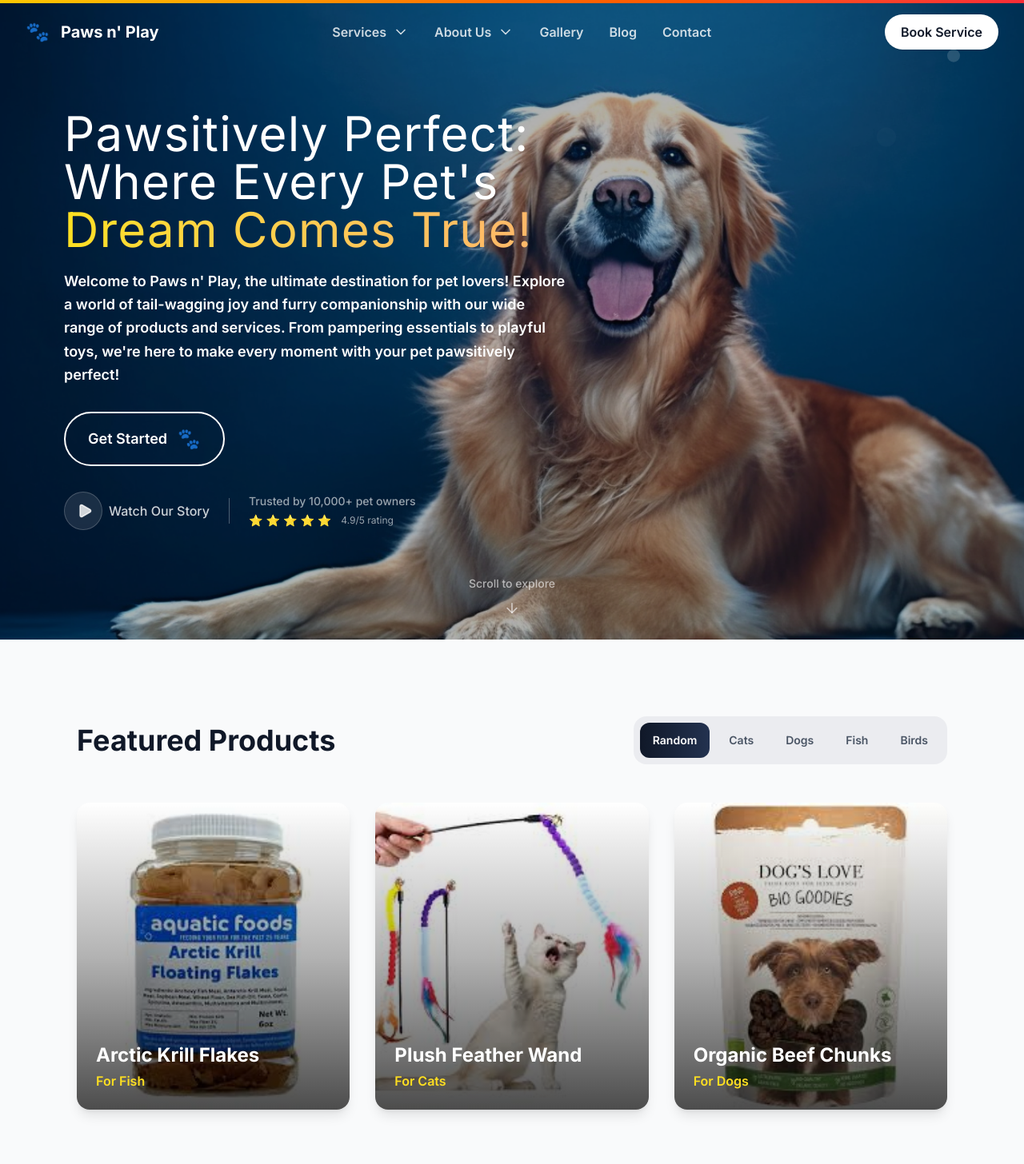
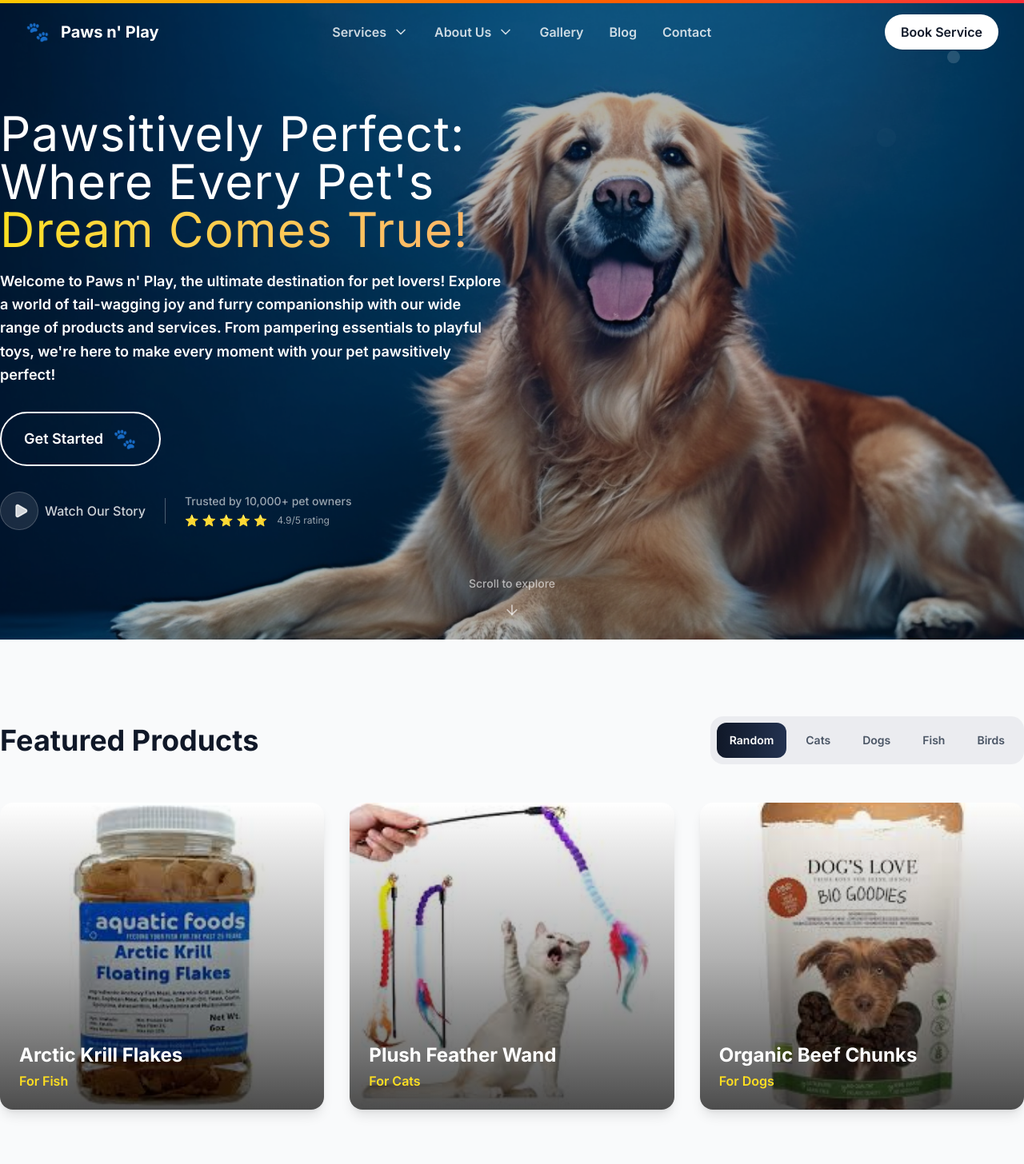
Before and after one commit to DTcode22/pawsnplay, a Next.js app: page / in a window 1280 px wide. Shown: the top 1456 px of the page at 80% size. Built offline with nearby package versions, Linux system fonts and the light colour scheme.

Commit message:
fix: added custom 1440px size to all sections

```diff
--- a/src/components/layout/Navbar.tsx
+++ b/src/components/layout/Navbar.tsx
@@ -47,7 +47,7 @@ const Navbar = () => {
       transition={{ duration: 0.5 }}
     >
       <div className="flex flex-col justify-center items-center h-20">
-        <div className="flex justify-between items-center w-full max-w-[1280px] px-8">
+        <div className="flex justify-between items-center w-full max-w-[1440px] px-8">
           {/* Logo */}
           <motion.div
             className="flex items-center gap-3 cursor-pointer"
--- a/src/components/sections/AboutSection.tsx
+++ b/src/components/sections/AboutSection.tsx
@@ -6,7 +6,7 @@ import { ScrollReveal } from '../animations/ScrollReveal';
 const AboutSection = () => {
   return (
     <section id="about" className="py-24 bg-white">
-      <Container>
+      <Container size="custom">
         <div className="border-b-2 border-gray-200 pb-4 mb-16">
           <ScrollReveal>
             <h2 className="text-3xl md:text-4xl font-bold text-gray-900 flex items-center gap-4">
--- a/src/components/sections/ContactSection.tsx
+++ b/src/components/sections/ContactSection.tsx
@@ -35,7 +35,7 @@ const contactInfo = [
 const ContactSection = () => {
   return (
     <section id="contact" className="py-24 bg-gray-900 text-white">
-      <Container>
+      <Container size="custom">
         <div className="border-b-2 border-white/20 pb-4 mb-16">
           <ScrollReveal>
             <h2 className="text-3xl md:text-4xl font-bold flex items-center gap-4">
--- a/src/components/sections/FeaturedProductsSection.tsx
+++ b/src/components/sections/FeaturedProductsSection.tsx
@@ -33,7 +33,7 @@ const FeaturedProductsSection = () => {
 
   return (
     <section id="shop" className="py-24 bg-gray-50">
-      <Container>
+      <Container size="custom">
         <ScrollReveal>
           <div className="flex flex-col md:flex-row justify-between items-center gap-6 mb-12">
             <h2 className="text-3xl md:text-4xl font-bold text-gray-900">
--- a/src/components/sections/HeroSection.tsx
+++ b/src/components/sections/HeroSection.tsx
@@ -3,6 +3,7 @@
 import { motion } from 'framer-motion';
 import { ArrowRight, Play } from 'lucide-react';
 import { useState, useEffect } from 'react';
+import { Container } from '../ui/Container';
 
 const Hero = () => {
   const [isVisible, setIsVisible] = useState(false);
@@ -13,7 +14,7 @@ const Hero = () => {
 
   return (
     <section className="relative w-full h-[100vh] overflow-hidden">
-      {/* Background Image with Gradient Overlay */}
+      {/* Background elements - These are full-width */}
       <div className="absolute inset-0">
         <div
           className="w-full h-full bg-no-repeat bg-cover bg-center"
@@ -23,10 +24,9 @@ const Hero = () => {
           }}
         />
       </div>
-      {/*overlay*/}
       <div className="absolute inset-0 bg-black/30" />
 
-      {/* Floating Elements for Added Visual Interest */}
+      {/* Floating decorative elements */}
       <div className="absolute inset-0 overflow-hidden pointer-events-none">
         <motion.div
           className="absolute top-20 right-20 w-4 h-4 bg-white/20 rounded-full"
@@ -55,9 +55,12 @@ const Hero = () => {
         />
       </div>
 
-      {/* Content */}
+      {/* Content Wrapper - This confines content to the max-width */}
+      <Container
+        className="relative z-10 flex flex-col justify-center h-full"
+        size="custom"
+      >
         <motion.div
-        className="relative z-10 flex flex-col justify-center h-full px-4 lg:px-20"
           initial={{ opacity: 0 }}
           animate={isVisible ? { opacity: 1 } : { opacity: 0 }}
           transition={{ duration: 0.6, staggerChildren: 0.2 }}
@@ -114,11 +117,11 @@ const Hero = () => {
                 transition={{ duration: 0.8, ease: 'easeOut', delay: 0.4 }}
                 style={{ fontFamily: 'Inter, sans-serif' }}
               >
-              Welcome to Paws n' Play, the ultimate destination for pet lovers!
-              Explore a world of tail-wagging joy and furry companionship with
-              our wide range of products and services. From pampering essentials
-              to playful toys, we're here to make every moment with your pet
-              pawsitively perfect!
+                Welcome to Paws n' Play, the ultimate destination for pet
+                lovers! Explore a world of tail-wagging joy and furry
+                companionship with our wide range of products and services. From
+                pampering essentials to playful toys, we're here to make every
+                moment with your pet pawsitively perfect!
               </motion.p>
             </motion.div>
 
@@ -134,7 +137,6 @@ const Hero = () => {
                 whileHover={{ scale: 1.05 }}
                 whileTap={{ scale: 0.95 }}
               >
-              {/* Button background animation */}
                 <motion.div
                   className="absolute inset-0 bg-white"
                   initial={{ scale: 0, opacity: 0 }}
@@ -142,16 +144,12 @@ const Hero = () => {
                   transition={{ duration: 0.3 }}
                   style={{ borderRadius: '50px' }}
                 />
-
                 <span className="relative z-10 group-hover:text-gray-900 transition-colors duration-300">
                   Get Started
                 </span>
-
                 <motion.div
                   className="relative z-10 text-2xl"
-                animate={{
-                  rotate: [0, 10, -10, 0],
-                }}
+                  animate={{ rotate: [0, 10, -10, 0] }}
                   transition={{
                     duration: 2,
                     repeat: Infinity,
@@ -160,8 +158,6 @@ const Hero = () => {
                 >
                   🐾
                 </motion.div>
-
-              {/* Hover shine effect */}
                 <motion.div
                   className="absolute inset-0 bg-gradient-to-r from-transparent via-white/20 to-transparent"
                   initial={{ x: '-100%' }}
@@ -226,8 +222,9 @@ const Hero = () => {
             </motion.div>
           </div>
         </motion.div>
+      </Container>
 
-      {/* Scroll Indicator */}
+      {/* Scroll Indicator - Positioned relative to the full-width section */}
       <motion.div
         className="absolute bottom-8 left-1/2 transform -translate-x-1/2"
         initial={{ opacity: 0, y: 20 }}
@@ -237,14 +234,18 @@ const Hero = () => {
         <motion.div
           className="flex flex-col items-center text-white/60 cursor-pointer hover:text-white/80 transition-colors duration-300"
           onClick={() => {
-            const nextSection = document.querySelector('#services');
+            const nextSection = document.querySelector('#shop'); // Target the shop/featured products section
             nextSection?.scrollIntoView({ behavior: 'smooth' });
           }}
         >
           <span className="text-sm font-medium mb-2">Scroll to explore</span>
           <motion.div
             animate={{ y: [0, 8, 0] }}
-            transition={{ duration: 1.5, repeat: Infinity, ease: 'easeInOut' }}
+            transition={{
+              duration: 1.5,
+              repeat: Infinity,
+              ease: 'easeInOut',
+            }}
           >
             <ArrowRight className="w-5 h-5 rotate-90" />
           </motion.div>
--- a/src/components/sections/ServicesSection.tsx
+++ b/src/components/sections/ServicesSection.tsx
@@ -72,7 +72,7 @@ const ServiceCard = ({
 const ServicesSection = () => {
   return (
     <section id="services" className="py-24 bg-white">
-      <Container>
+      <Container size="custom">
         <div className="border-b-2 border-gray-200 pb-4 mb-16">
           <ScrollReveal>
             <h2 className="text-3xl md:text-4xl font-bold text-gray-900 flex items-center gap-4">
--- a/src/components/sections/TeamsSection.tsx
+++ b/src/components/sections/TeamsSection.tsx
@@ -31,7 +31,7 @@ const teamMembers = [
 const TeamSection = () => {
   return (
     <section id="team" className="py-24 bg-gray-50">
-      <Container>
+      <Container size="custom">
         <div className="border-b-2 border-gray-200 pb-4 mb-16">
           <ScrollReveal>
             <h2 className="text-3xl md:text-4xl font-bold text-gray-900 flex items-center gap-4">
--- a/src/components/sections/VideoSection.tsx
+++ b/src/components/sections/VideoSection.tsx
@@ -14,7 +14,7 @@ const VideoSection = () => {
   return (
     <>
       <section id="video" className="py-24 bg-white">
-        <Container>
+        <Container size="custom">
           <div className="border-b-2 border-gray-200 pb-4 mb-16">
             <ScrollReveal>
               <h2 className="text-3xl md:text-4xl font-bold text-gray-900 flex items-center gap-4">
--- a/src/components/ui/Container.tsx
+++ b/src/components/ui/Container.tsx
@@ -4,7 +4,7 @@ import { cn } from '@/lib/utils';
 interface ContainerProps {
   children: ReactNode;
   className?: string;
-  size?: 'sm' | 'md' | 'lg' | 'xl' | 'full';
+  size?: 'sm' | 'md' | 'lg' | 'xl' | 'custom' | 'full';
 }
 
 export const Container = ({
@@ -17,12 +17,11 @@ export const Container = ({
     md: 'max-w-4xl',
     lg: 'max-w-6xl',
     xl: 'max-w-7xl',
+    custom: 'max-w-[1440px]',
     full: 'max-w-full',
   };
 
   return (
-    <div className={cn('mx-auto px-4 sm:px-6 lg:px-8', sizes[size], className)}>
-      {children}
-    </div>
+    <div className={cn('mx-auto', sizes[size], className)}>{children}</div>
   );
 };
```
Lines whose indentation alone changed are shown as unchanged.
